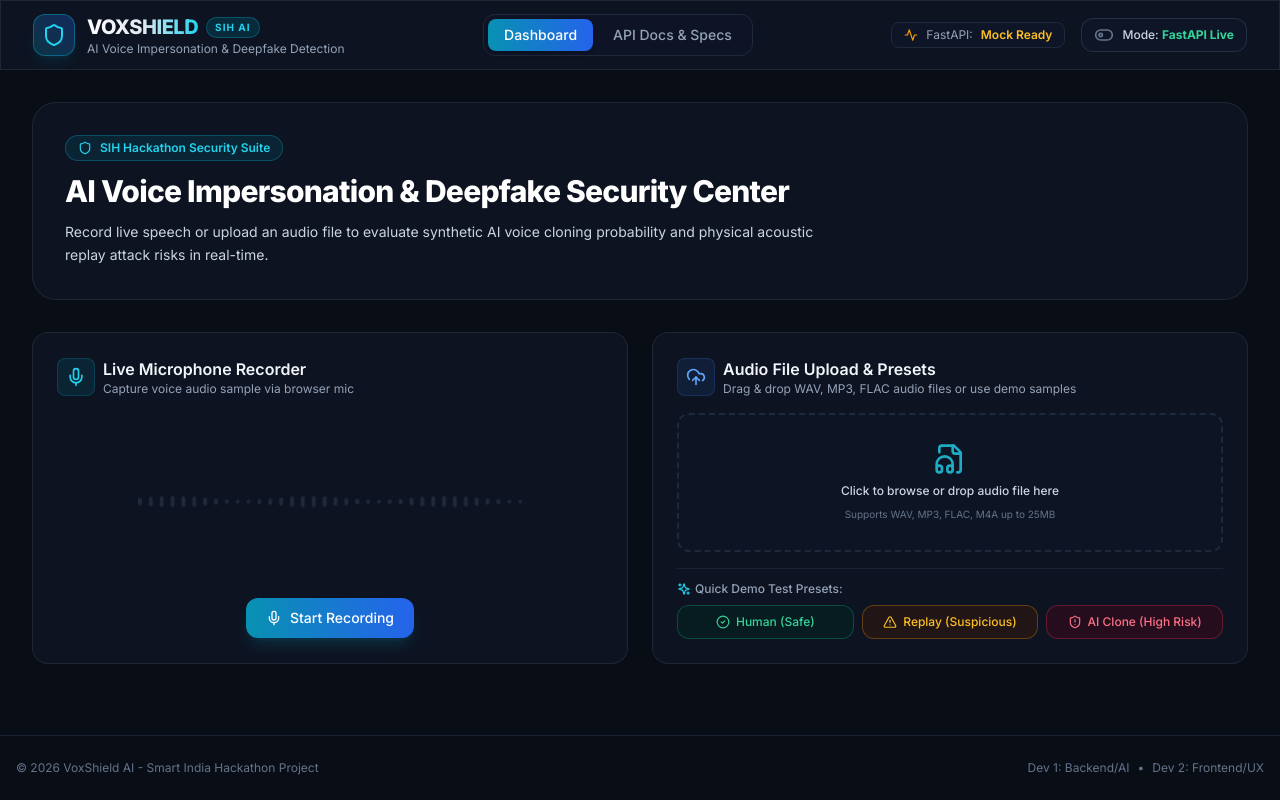
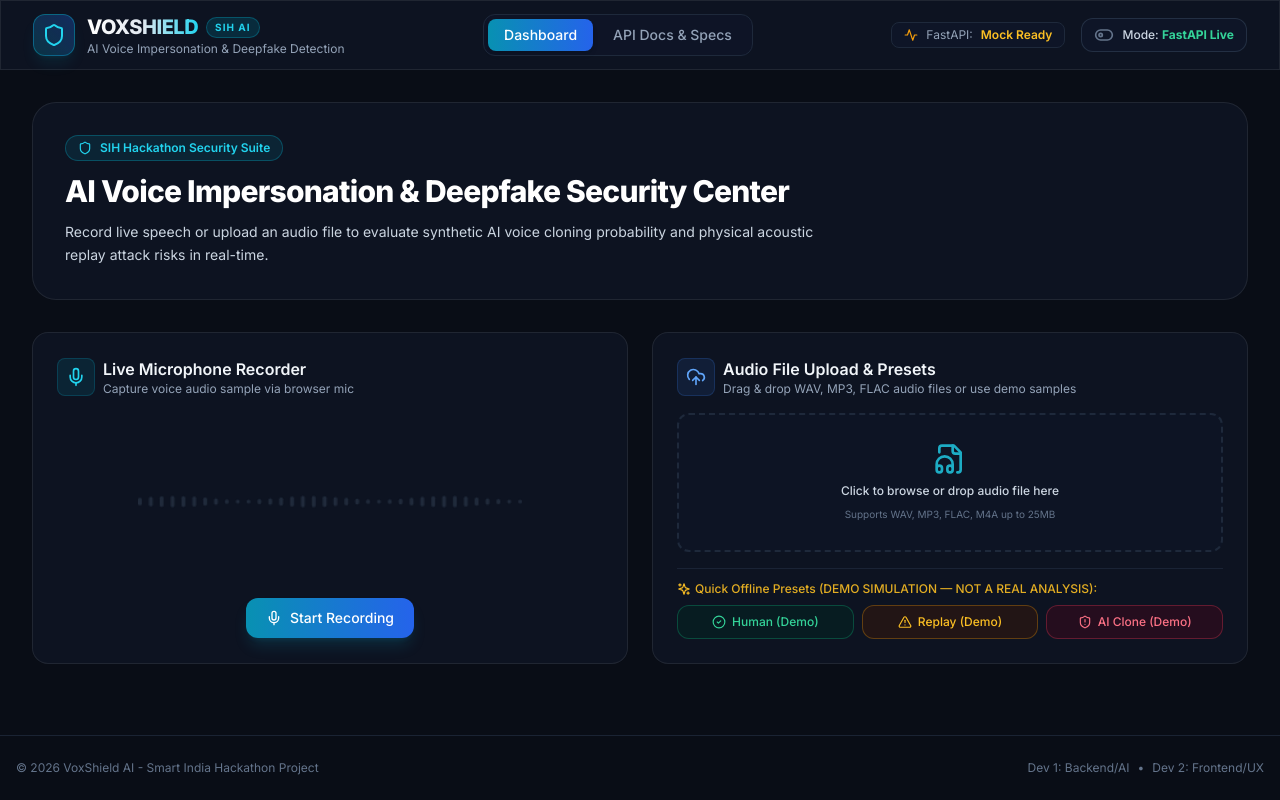
Before and after one commit to MANU132005/voxshield, a React (Vite) app in the folder frontend/: page / in a window 1280 px wide. Built offline with nearby package versions, Linux system fonts and the light colour scheme; no server answers.

Commit message:
Clean up frontend preset System with explicit DEMO SIMULATION vs LIVE AI ANALYSIS banners, console diagnostics, and zero silent mock fallback

```diff
--- a/frontend/src/components/AudioUploader.tsx
+++ b/frontend/src/components/AudioUploader.tsx
@@ -94,9 +94,9 @@ export const AudioUploader: React.FC<AudioUploaderProps> = ({
 
       {/* Demo Preset Buttons for Quick Testing */}
       <div className="mt-4 pt-3 border-t border-slate-800/80">
-        <div className="flex items-center space-x-1 mb-2 text-xs text-slate-400 font-medium">
-          <Sparkles className="w-3.5 h-3.5 text-cyan-400" />
-          <span>Quick Demo Test Presets:</span>
+        <div className="flex items-center space-x-1 mb-2 text-xs text-amber-400/90 font-medium">
+          <Sparkles className="w-3.5 h-3.5 text-amber-400" />
+          <span>Quick Offline Presets (DEMO SIMULATION — NOT A REAL ANALYSIS):</span>
         </div>
         <div className="grid grid-cols-3 gap-2">
 
@@ -106,7 +106,7 @@ export const AudioUploader: React.FC<AudioUploaderProps> = ({
             className="flex items-center justify-center space-x-1.5 p-2 rounded-xl bg-emerald-950/40 hover:bg-emerald-900/60 border border-emerald-500/30 text-emerald-400 text-xs font-medium transition-all disabled:opacity-50"
           >
             <CheckCircle2 className="w-3.5 h-3.5" />
-            <span>Human (Safe)</span>
+            <span>Human (Demo)</span>
           </button>
 
           <button
@@ -115,7 +115,7 @@ export const AudioUploader: React.FC<AudioUploaderProps> = ({
             className="flex items-center justify-center space-x-1.5 p-2 rounded-xl bg-amber-950/40 hover:bg-amber-900/60 border border-amber-500/30 text-amber-400 text-xs font-medium transition-all disabled:opacity-50"
           >
             <AlertTriangle className="w-3.5 h-3.5" />
-            <span>Replay (Suspicious)</span>
+            <span>Replay (Demo)</span>
           </button>
 
           <button
@@ -124,7 +124,7 @@ export const AudioUploader: React.FC<AudioUploaderProps> = ({
             className="flex items-center justify-center space-x-1.5 p-2 rounded-xl bg-rose-950/40 hover:bg-rose-900/60 border border-rose-500/30 text-rose-400 text-xs font-medium transition-all disabled:opacity-50"
           >
             <ShieldAlert className="w-3.5 h-3.5" />
-            <span>AI Clone (High Risk)</span>
+            <span>AI Clone (Demo)</span>
           </button>
 
         </div>
--- a/frontend/src/components/ResultCard.tsx
+++ b/frontend/src/components/ResultCard.tsx
@@ -36,6 +36,25 @@ export const ResultCard: React.FC<ResultCardProps> = ({ result }) => {
 
   return (
     <div className="glass-panel rounded-2xl p-6 border border-slate-800 space-y-6">
+
+      {/* Mode Indicator Banner */}
+      {result.isDemo ? (
+        <div className="p-3 rounded-xl bg-amber-950/80 border border-amber-500/50 text-amber-300 text-xs font-bold flex items-center justify-between">
+          <div className="flex items-center space-x-2">
+            <AlertTriangle className="w-4 h-4 text-amber-400 shrink-0" />
+            <span>DEMO SIMULATION — NOT A REAL ANALYSIS</span>
+          </div>
+          <span className="text-[10px] px-2 py-0.5 rounded bg-amber-900/60 text-amber-200 border border-amber-500/30">Preset Preview</span>
+        </div>
+      ) : (
+        <div className="p-3 rounded-xl bg-cyan-950/80 border border-cyan-500/50 text-cyan-300 text-xs font-bold flex items-center justify-between">
+          <div className="flex items-center space-x-2">
+            <ShieldCheck className="w-4 h-4 text-cyan-400 shrink-0" />
+            <span>LIVE AI ANALYSIS — Connected to VoxShield Render Backend</span>
+          </div>
+          <span className="text-[10px] px-2 py-0.5 rounded bg-cyan-900/60 text-cyan-200 border border-cyan-500/30">Real PyTorch Inference</span>
+        </div>
+      )}
 
       {/* Top Header & Status */}
       <div className="flex items-center justify-between border-b border-slate-800/80 pb-4">
--- a/frontend/src/services/api.ts
+++ b/frontend/src/services/api.ts
@@ -35,16 +35,25 @@ export const analyzeAudio = async (
   forceMock: boolean = DEFAULT_USE_MOCK,
   presetStatus?: RiskStatus
 ): Promise<AnalysisResult> => {
-  if (forceMock) {
-    return await mockAnalyzeAudio(audioFile, presetStatus);
+  if (forceMock || presetStatus) {
+    console.log('[VOXSHIELD] DEMO PRESET ANALYSIS SELECTED:', presetStatus || 'MOCK_MODE');
+    const mockRes = await mockAnalyzeAudio(audioFile, presetStatus);
+    return { ...mockRes, isDemo: true };
   }
+
+  const targetUrl = `${API_BASE_URL}/analyze`;
+  console.log('[VOXSHIELD] REAL API ANALYSIS - Sending POST request to:', targetUrl);
 
   try {
     const formData = new FormData();
+    const actualMime = audioFile.type || 'audio/webm';
+    const ext = actualMime.includes('mp4') ? 'm4a' : actualMime.includes('webm') ? 'webm' : 'wav';
+
     const fileToUpload = audioFile instanceof File
       ? audioFile
-      : new File([audioFile], 'mic_recording.wav', { type: 'audio/wav' });
+      : new File([audioFile], `mic_recording.${ext}`, { type: actualMime });
 
+    console.log(`[VOXSHIELD] Payload filename: ${fileToUpload.name}, MIME: ${fileToUpload.type}, Size: ${fileToUpload.size} bytes`);
     formData.append('file', fileToUpload);
 
     const response = await apiClient.post<AnalysisResult>('/analyze', formData, {
@@ -53,12 +62,15 @@ export const analyzeAudio = async (
       },
     });
 
-    return response.data;
+    console.log('[VOXSHIELD] Real Backend response received:', response.data);
+    return { ...response.data, isDemo: false };
   } catch (error: any) {
+    console.error('[VOXSHIELD] Real backend analysis failed:', error);
     const errorDetail = error.response?.data?.detail
-      || (error.code === 'ECONNABORTED' ? 'Backend request timed out.' : null)
+      || (error.code === 'ECONNABORTED' ? 'Backend request timed out (30s).' : null)
       || (error.response ? `HTTP ${error.response.status}: Analysis request failed.` : null)
-      || 'Unable to connect to VoxShield backend. Ensure FastAPI server is running on http://localhost:8000';
-    throw new Error(errorDetail);
+      || 'Unable to connect to VoxShield backend at ' + targetUrl;
+
+    throw new Error(`Real backend analysis failed. No simulated result was used. Details: ${errorDetail}`);
   }
 };
--- a/frontend/src/services/mockApi.ts
+++ b/frontend/src/services/mockApi.ts
@@ -7,6 +7,7 @@ const mockResponses: Record<RiskStatus, AnalysisResult> = {
     speaker_match: null,
     risk_score: 0.07,
     status: 'SAFE',
+    isDemo: true,
     reasons: [
       'Natural phase dynamics and clean harmonic spectrum detected',
       'No synthetic audio artifacts present'
@@ -18,6 +19,7 @@ const mockResponses: Record<RiskStatus, AnalysisResult> = {
     speaker_match: null,
     risk_score: 0.50,
     status: 'SUSPICIOUS',
+    isDemo: true,
     reasons: [
       'Elevated synthetic voice probability detected',
       'Minor acoustic reverberation anomalies present'
@@ -29,6 +31,7 @@ const mockResponses: Record<RiskStatus, AnalysisResult> = {
     speaker_match: null,
     risk_score: 0.91,
     status: 'HIGH_RISK',
+    isDemo: true,
     reasons: [
       'Synthetic voice characteristics detected',
       'Possible replay characteristics detected'
--- a/frontend/src/types/analysis.ts
+++ b/frontend/src/types/analysis.ts
@@ -7,6 +7,7 @@ export interface AnalysisResult {
   risk_score: number;
   status: RiskStatus;
   reasons: string[];
+  isDemo?: boolean;
 }
 
 export interface SamplePreset {
```
